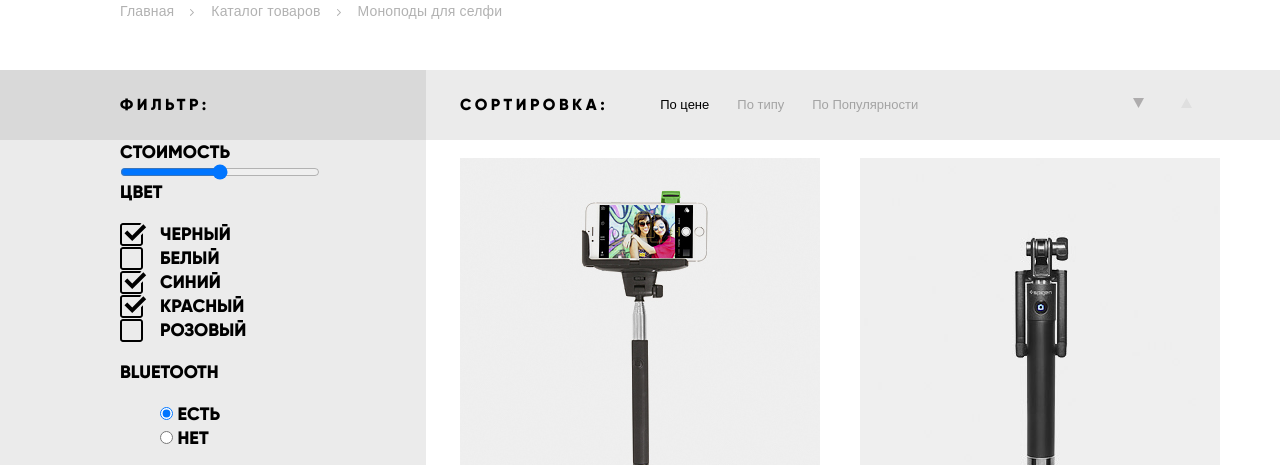
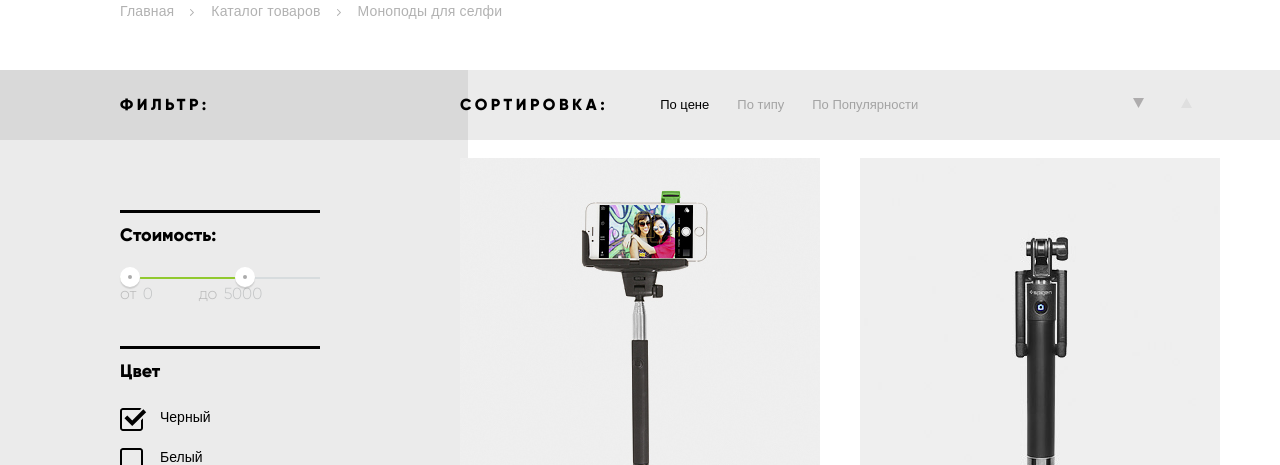
Before and after one commit to ibratrx/device, a plain HTML site: page catalog.html in a window 1280 px wide. Shown: the part 335-800 px from the top of the page. Drawn offline with Linux system fonts and the light colour scheme.

Commit message:
catalog page filter checkboxes-done

```diff
--- a/catalog.html
+++ b/catalog.html
@@ -85,9 +85,22 @@
           <h2 class="visually-hidden">Каталог</h2>
           <section class="catalog-view">
             <form class="catalog-view-column filter" action="https://echo.htmlacademy.ru" method="get">
-              <label for="price">Стоимость</label>
-              <input type="range" id="price" value="" name="price" min="0" max="5000" step="1">
-              <fieldset>
+              <fieldset class="filter-item">
+                <legend>Стоимость:</legend>
+                <div class="range-filter">
+                  <div class="range-controls">
+                    <div class="scale">
+                      <div class="bar"></div>
+                    </div>
+                    <div class="toggle toggle-min"></div>
+                    <div class="toggle toggle-max"></div>
+                  </div>
+                  <div class="price-controls">
+                    <label class="min-price">от <input name="min-price" type="text" value="0"></label>
+                    <label class="max-price">до <input name="max-price" type="text" value="5000"></label>
+                  </div>
+                </div>
+              </fieldset>
                 <legend>Цвет</legend>
                 <ul class="filter-option-list">
                   <li>
@@ -116,16 +129,16 @@
                 <legend>Bluetooth</legend>
                 <ul class="filter-option-list">
                   <li>
-                    <input class="filter-input-radio" type="radio" id="filter-bluetooth-yes" name="bluetooth-yes" value="yes" checked>
+                    <input class="filter-input-radio visually-hidden" type="radio" id="filter-bluetooth-yes" name="bluetooth-yes" value="yes" checked>
                     <label for="bluetooth-yes">Есть</label>
                   </li>
                   <li>
-                    <input class="filter-input-radio" type="radio" id="filter-bluetooth-no" name="bluetooth-no" value="no">
+                    <input class="filter-input-radio  visually-hidden" type="radio" id="filter-bluetooth-no" name="bluetooth-no" value="no">
                     <label for="bluetooth-no">Нет</label>
                   </li>
                 </ul>
               </fieldset>
-              <button type="submit" name="button">Показать</button>
+              <button class="form-btn button" type="submit" name="button">Показать</button>
             </form>
             <div class="catalog-view-column sort">
               <ul class="catalog-pads">
--- a/css/style.css
+++ b/css/style.css
@@ -964,7 +964,7 @@ a:active {
 
 .catalog-wrapper {
   min-height: 1284px;
-  background-image: linear-gradient(to right, rgba(0, 0, 0, .08) 33.3%, transparent 33.3%);
+  background-image: linear-gradient(to right, rgba(0, 0, 0, .08) 36.55%, transparent 36.55%);
 }
 
 .filter-container {
@@ -1054,6 +1054,11 @@ a:active {
   margin-right: 40px;
 }
 
+.catalog-view-column.filter {
+  text-transform: none;
+  margin-top: 30px;
+}
+
 .filter-container {
   font-size: 16px;
   line-height: 24px;
@@ -1071,6 +1076,78 @@ a:active {
   /* margin-left: 20px; */
 }
 
+.range-filter {
+  width: 200px;
+}
+
+.range-controls {
+  position: relative;
+  height: 5px;
+  padding-top: 30px;
+}
+
+.range-controls .scale {
+  height: 2px;
+  background: #d7dcde;
+}
+
+.range-controls .bar {
+  width: 58%;
+  height: 2px;
+  background: #91c92f;
+}
+
+.range-controls .toggle {
+  position: absolute;
+  top: 20px;
+  left: 0;
+  width: 4px;
+  height: 4px;
+  padding: 0;
+  border: 8px solid #ffffff;
+  background-color: #ababab;
+  box-shadow: 0 2px 1px 0 #cfcfcf;
+  border-radius: 50%;
+  cursor: pointer;
+}
+
+.range-controls .toggle-min {
+  left: 0px;
+}
+
+.range-controls .toggle-max {
+  left: 115px;
+}
+
+.price-controls {
+  font-size: 0;
+  font-family: 'gilroylight', 'Arial', sans-serif;
+  font-size: 14px;
+  opacity: 0.2;
+}
+
+.price-controls label {
+  /* display: block; */
+  width: 50%;
+  font-size: 16px;
+  text-transform: none;
+}
+
+.price-controls input {
+  width: 50px;
+  /* padding: 8px 10px;
+  margin-left: 10px; */
+
+  /* font-family: Roboto, Arial, sans-serif;
+  font-size: 16px; */
+
+  text-align: left;
+  color: #283136;
+  border: none;
+  border-radius: 5px;
+  background: transparent;
+}
+
 fieldset {
   margin: 0;
   padding: 0;
@@ -1079,6 +1156,19 @@ fieldset {
 
 .filter-option-list {
   list-style: none;
+  font-size: 14px;
+  line-height: 40px;
+  font-family: "opensanslight",Arial,sans-serif;
+}
+
+.filter legend:before {
+  margin-top: 40px;
+  margin-bottom: 10px;
+  content: "";
+  display: block;
+  width: 200px;
+  height: 3px;
+  background-color: #000;
 }
 
 .filter-option-list label {
@@ -1096,8 +1186,25 @@ fieldset {
   background-repeat: no-repeat;
   background-position: left center;
 }
-.filter-input-checkbox:checked+label::before {
-    background-image: url(../img/checkbox-on.svg);
+
+.filter-input-checkbox:checked + label::before {
+  background-image: url(../img/checkbox-on.svg);
+}
+
+.filter-input-radio + label::before {
+  content: "";
+  position: absolute;
+  top: -5px;
+  left: -40px;
+  width: 30px;
+  height: 30px;
+  background-image: url(../img/radio-off.svg);
+  background-repeat: no-repeat;
+  background-position: left center;
+}
+
+.filter-input-radio:checked + label::before {
+  background-image: url(../img/radio-on.svg);
 }
 
 .catalog-pads {
@@ -1175,6 +1282,13 @@ fieldset {
   justify-content: space-between;
 }
 
+.form-btn.button {
+  background-color: transparent;
+  border: 0px;
+  width: 200px;
+  text-transform: uppercase;
+}
+
 .pagination-item.pages {
   display: flex;
   list-style: none;
@@ -1183,20 +1297,13 @@ fieldset {
   justify-content: space-between;
 }
 
-.pagination-item {
-  /* margin: 25px 8px 19px 21px; */
-}
-
 .pagination-page-no {
   margin: 0;
   min-width: 40px;
   height: 70px;
   background-color: transparent;
 }
-/* margin: 25px 8px 19px 21px;
 
-
-/* .pagination-item-current, */
 .pagination-page-no button {
   background-color: transparent;
   border: 0px;
```
